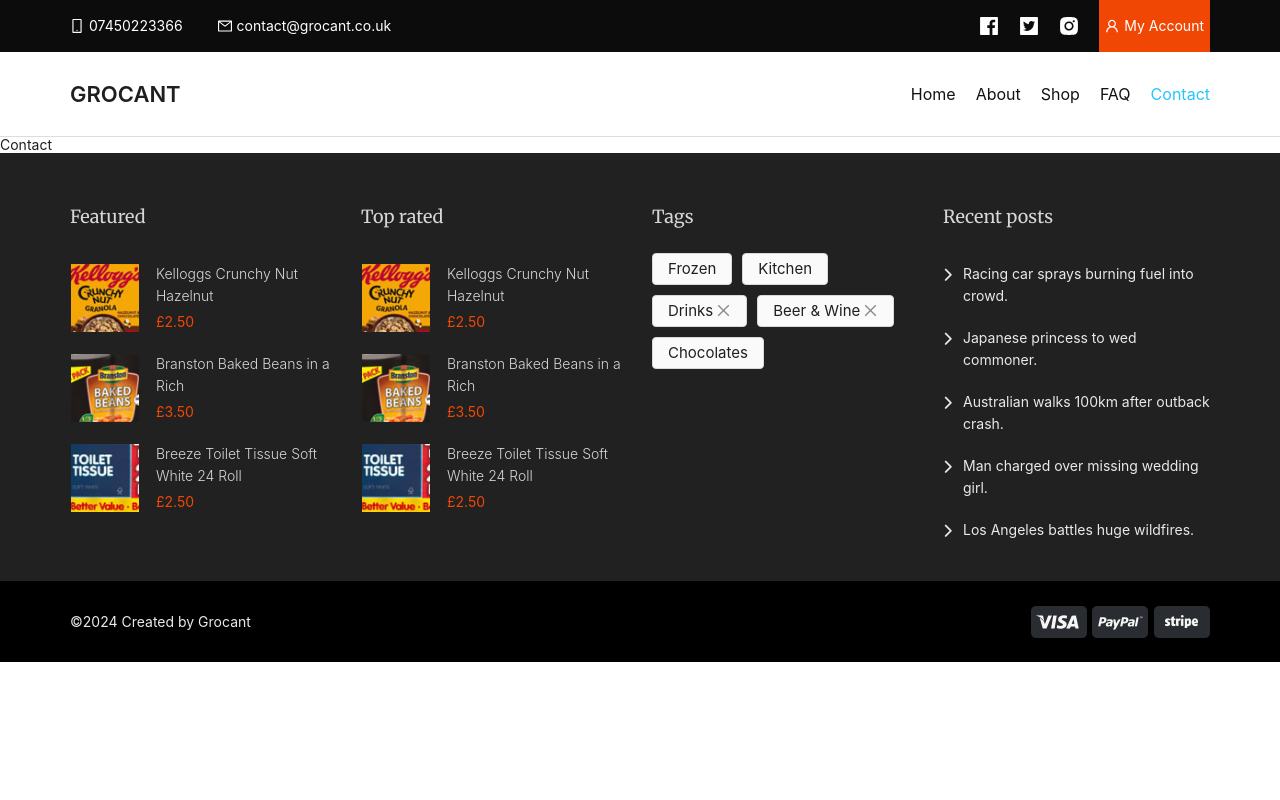
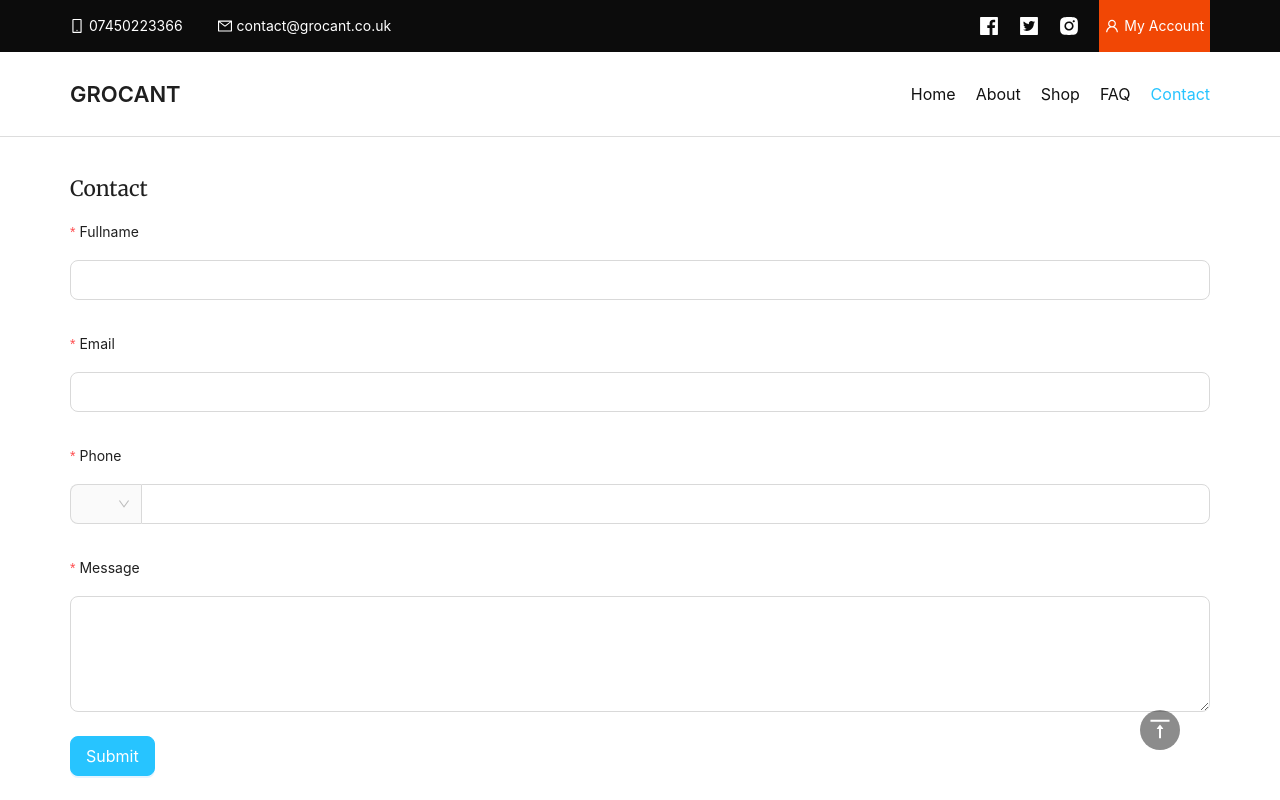
Before and after one commit to oguzthmc/grocant, a React (Create React App) app: page /contact in a window 1280 px wide. Shown: the top 800 px of the page. Built offline with nearby package versions, Linux system fonts and the light colour scheme.

Commit message:
use form component to work on contact page

```diff
--- a/src/pages/contact.js
+++ b/src/pages/contact.js
@@ -1,5 +1,99 @@
+import { Button, Form, Input, Select } from 'antd';
+
+const { Option } = Select;
+const { TextArea } = Input;
+
+const prefixSelector = (
+  <Form.Item name="prefix" noStyle>
+    <Select
+      style={{
+        width: 70,
+      }}
+    >
+      <Option value="86">+86</Option>
+      <Option value="87">+87</Option>
+    </Select>
+  </Form.Item>
+);
+
 function AppContact() {
-  return <div>Contact</div>;
+  return (
+    <div className="block contactPage">
+      <div className="container">
+        <h2>Contact</h2>
+        <Form
+          name="basic"
+          initialValues={{
+            remember: true,
+          }}
+          autoComplete="off"
+          layout="vertical"
+          size="large"
+        >
+          <Form.Item
+            label="Fullname"
+            name="fullname"
+            rules={[
+              {
+                required: true,
+                message: 'Please input your fullname!',
+              },
+            ]}
+          >
+            <Input />
+          </Form.Item>
+          <Form.Item
+            label="Email"
+            name="email"
+            rules={[
+              {
+                required: true,
+                type: 'email',
+                message: 'Please input your email!',
+              },
+            ]}
+          >
+            <Input />
+          </Form.Item>
+          <Form.Item
+            label="Phone"
+            name="phone"
+            rules={[
+              {
+                required: true,
+                message: 'Please input your phone number!',
+              },
+            ]}
+          >
+            <Input
+              addonBefore={prefixSelector}
+              style={{
+                width: '100%',
+              }}
+            />
+          </Form.Item>
+          <Form.Item
+            label="Message"
+            name="message"
+            rules={[
+              {
+                required: true,
+                message: 'Please input your message!',
+              },
+            ]}
+          >
+            <TextArea rows={4} />
+          </Form.Item>
+
+          <Form.Item>
+            <Button type="primary" htmlType="submit">
+              Submit
+            </Button>
+          </Form.Item>
+        </Form>
+      </div>
+    </div>
+  );
 }
 
 export default AppContact;
```
